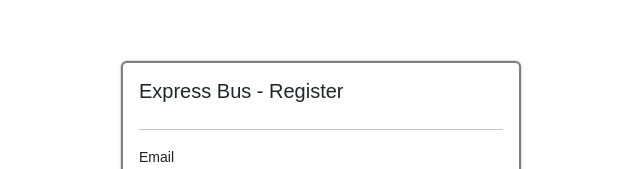
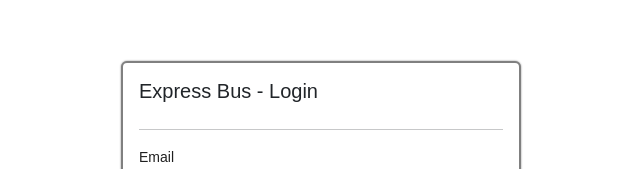
Before and after one commit to BekCodingAddict/ExpressBus, a React (Create React App) app in the folder client/: page /login in a window 1280 px wide. Shown: the part 171-340 px from the top of the page, without its empty margins (319-959 px from the left). Built offline with nearby package versions, Linux system fonts and the light colour scheme.

Commit message:
Login Form has complated!

```diff
--- a/client/src/pages/Login.js
+++ b/client/src/pages/Login.js
@@ -10,7 +10,7 @@ function Login() {
     return (
         <div className='h-screen d-flex justify-content-center align-items-center'>
             <div className='w-400 card p-3'>
-                <h1 className='text-lg'>Express Bus - Register</h1><hr />
+                <h1 className='text-lg'>Express Bus - Login</h1><hr />
 
                 <Form layout='vertical' onFinish={onFinish}>
 
```
